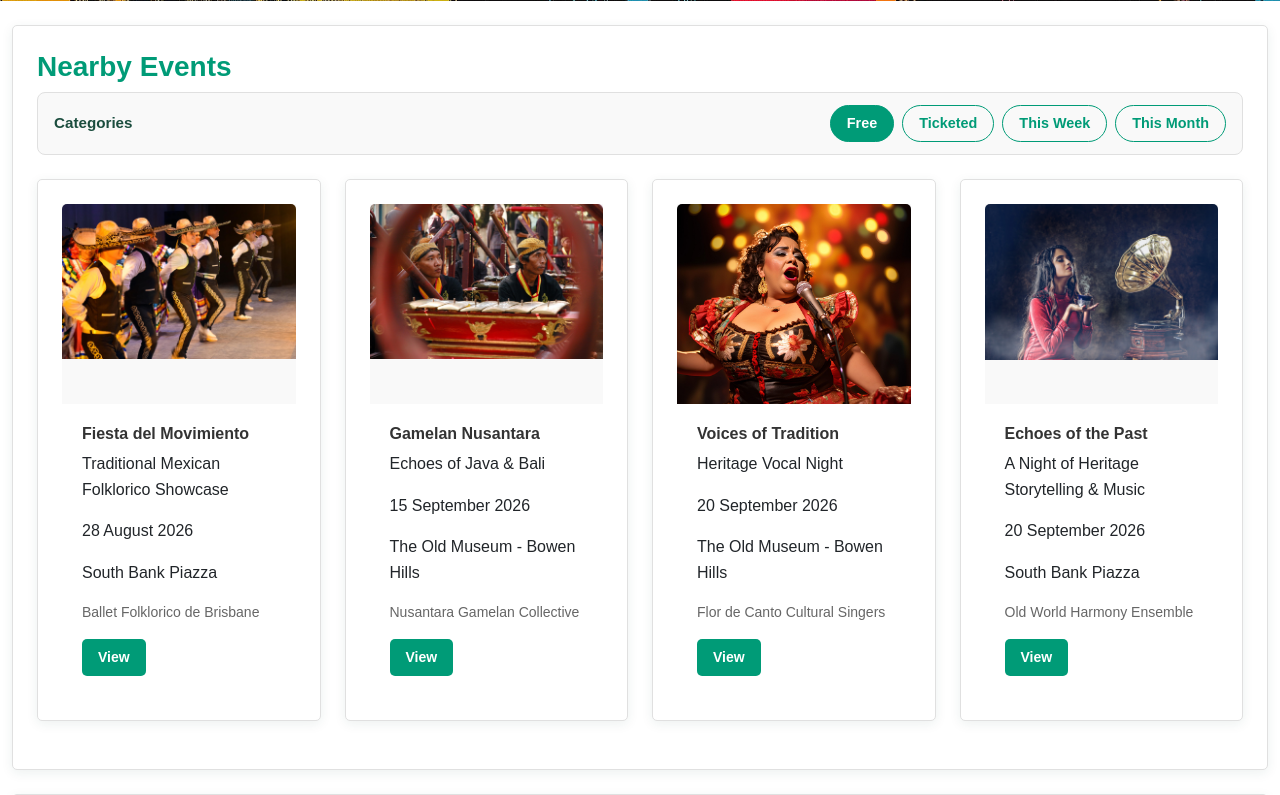
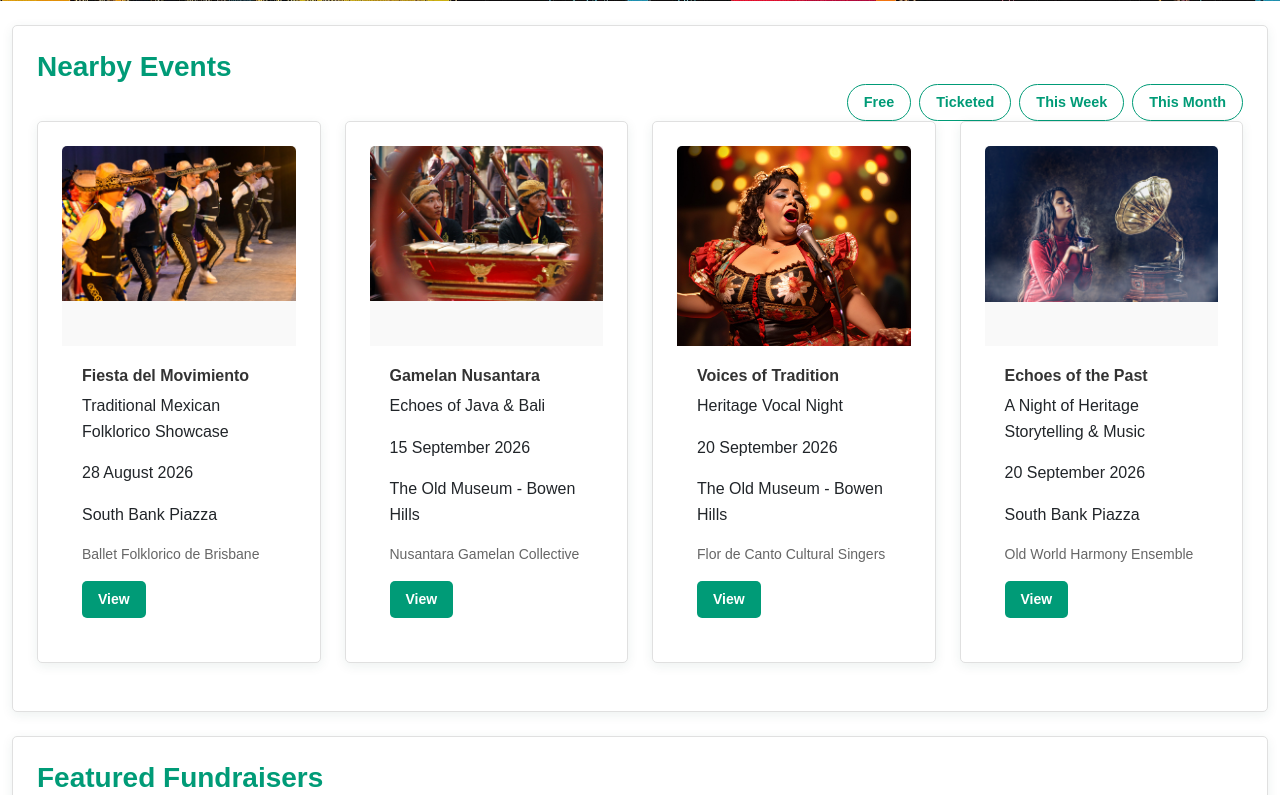
Before and after one commit to Garyn-QUT/ifn582-assessment-3, a Flask app: page / in a window 1280 px wide. Shown: the part 744-1539 px from the top of the page. Run offline with Flask 3, Linux system fonts and the light colour scheme; some libraries are stand-ins or nearby versions.

Commit message:
Updated the alignment of categories

```diff
--- a/culturemusic/static/css/style.css
+++ b/culturemusic/static/css/style.css
@@ -367,25 +367,6 @@ body {
   color: var(--primary-color);
   /* border-left: 5px solid var(--primary-color);
     padding-left: 15px; */
-}
-
-.event-filter {
-  align-items: center;
-  background-color: var(--bg-light);
-  border: 1px solid var(--border-color);
-  border-radius: 8px;
-  display: flex;
-  gap: 1rem;
-  justify-content: space-between;
-  padding: 12px 16px;
-}
-
-.event-filter-label {
-  color: var(--text-medium);
-  font-size: 0.95rem;
-  font-weight: 700;
-  margin: 0;
-  white-space: nowrap;
 }
 
 .event-filter-options {
--- a/culturemusic/templates/index.html
+++ b/culturemusic/templates/index.html
@@ -44,16 +44,18 @@ Join events, engage with different cultures, and help build a community where he
       <section class="featured-section">
         <div class="container-fluid">
           <article class="fundraiser-panel mb-4">
-            <h2 class="section-title">Nearby Events</h2>
-            <div class="event-filter mb-4">
-              <h3 class="event-filter-label">Categories</h3>
-              <div class="event-filter-options" aria-label="Filter nearby events by category">
-                <a class="event-filter-option active" href="#free-events">Free</a>
-                <a class="event-filter-option" href="#ticketed-events">Ticketed</a>
-                <a class="event-filter-option" href="#this-week">This Week</a>
-                <a class="event-filter-option" href="#this-month">This Month</a>
+            <div class="nearby-events-header">
+              <h2 class="section-title mb-0">Nearby Events</h2>
+
+                <div class="event-filter-options" aria-label="Filter nearby events by category">
+                  <a class="event-filter-option" href="#free-events">Free</a>
+                  <a class="event-filter-option" href="#ticketed-events">Ticketed</a>
+                  <a class="event-filter-option" href="#this-week">This Week</a>
+                  <a class="event-filter-option" href="#this-month">This Month</a>
+
               </div>
             </div>
+
             <div class="row">
               <!-- Card 1 -->
               <div class="col-md-6 col-lg-3 mb-4">
```
